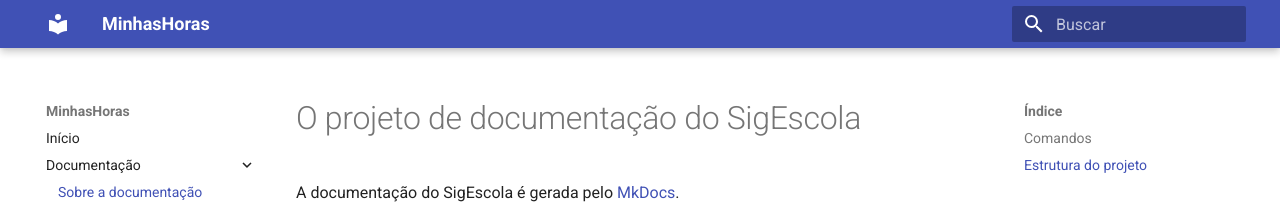
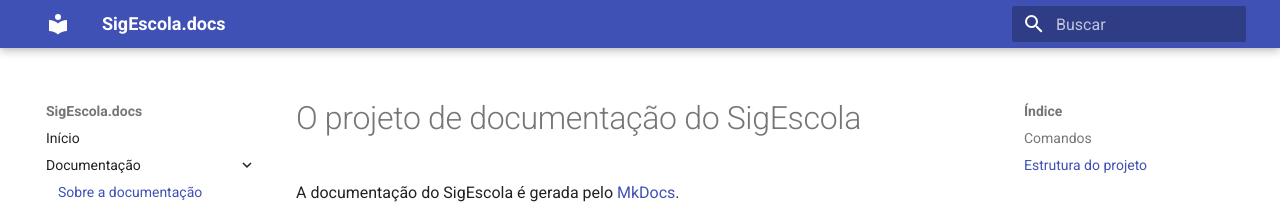
Before and after one commit to prefeiturasp/SME-PTRF-Docs, an MkDocs documentation site: the page built from docs/sigescola_docs/docs_project.md, in a window 1280 px wide. Shown: the top 208 px of the page. Built offline with MkDocs 1.6.1 and Material for MkDocs 9.7.7, drawn with Linux system fonts in a browser that asks for light colours.

```diff
--- a/mkdocs.yml
+++ b/mkdocs.yml
@@ -1,4 +1,4 @@
-site_name: MinhasHoras
+site_name: SigEscola.docs
 nav:
     - Início: index.md
     - Documentação:
```
